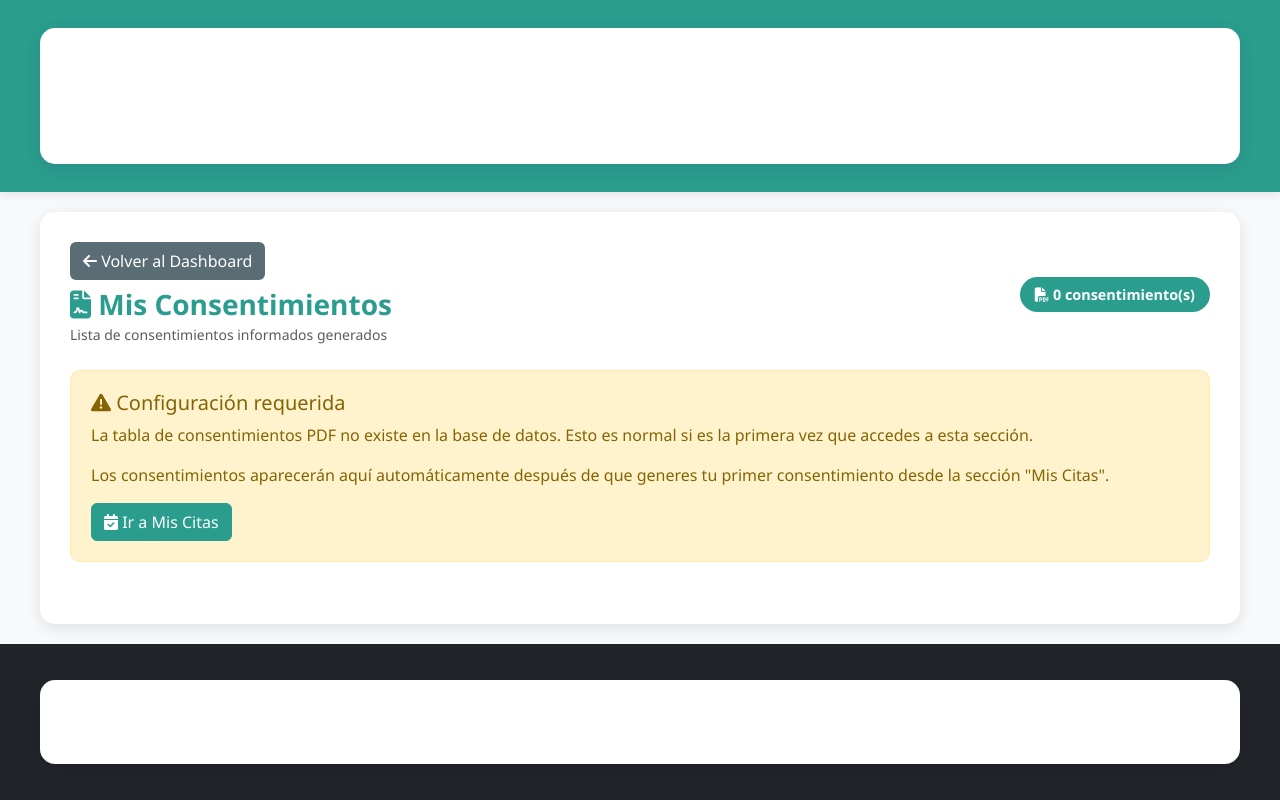
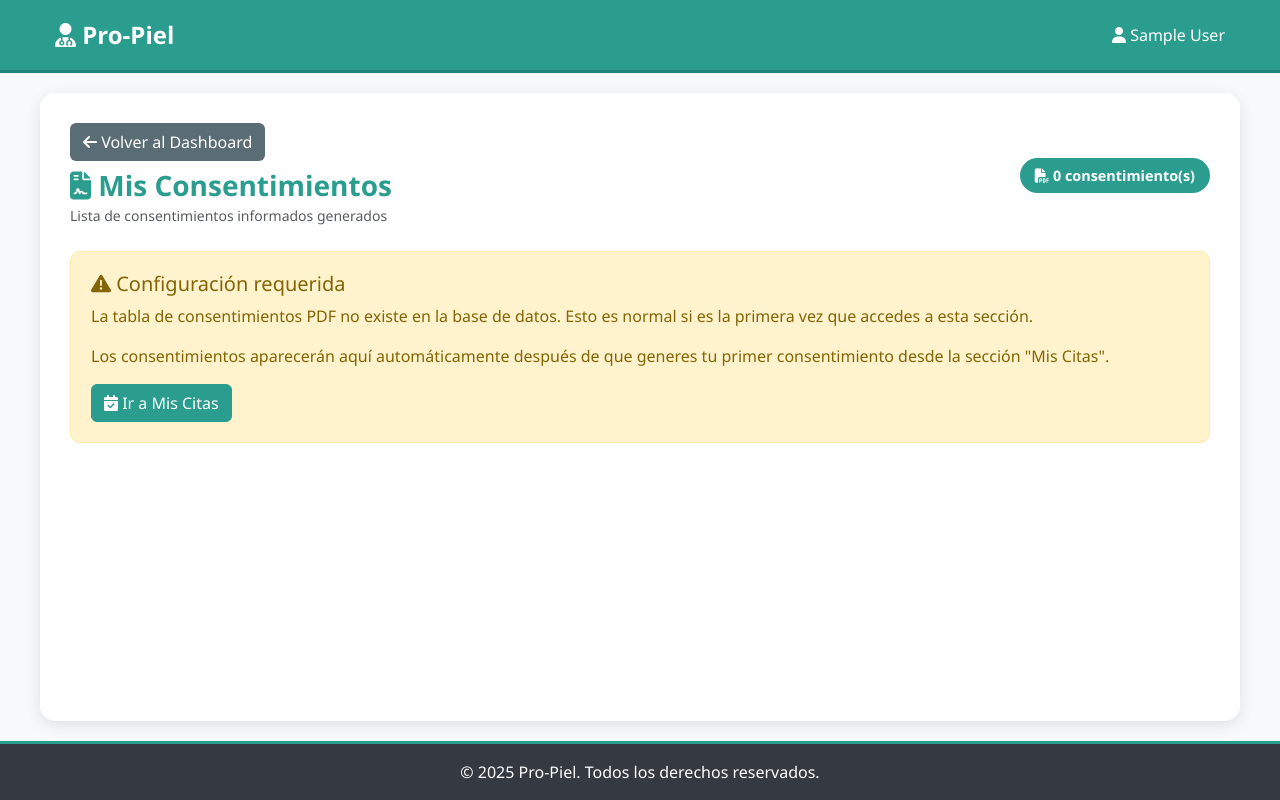
Before and after one commit to Lexisuriel/piel, a PHP site: page /tcpdf/dashboard/ver_consentimiento.php in a window 1280 px wide. Run offline with PHP 8.4, Linux system fonts and the light colour scheme; the visitor is signed in with stand-in values (Sample User, id 1); data that the repository does not hold is empty.

Commit message:
colorres

```diff
--- a/dashboard/ver_consentimiento.php
+++ b/dashboard/ver_consentimiento.php
@@ -64,38 +64,57 @@ if ($table_exists) {
             --primary-hover: #21867a;
         }
 
+        /* RESET Y ESTILOS BASE */
+        * {
+            margin: 0;
+            padding: 0;
+            box-sizing: border-box;
+        }
+
         body {
-            background-color: #f8f9fa;
+            background-color: #f8f9fa !important;
             font-family: 'Segoe UI', Tahoma, Geneva, Verdana, sans-serif;
             min-height: 100vh;
             display: flex;
             flex-direction: column;
         }
 
+        /* NAVBAR FORZADO */
         .navbar {
-            background-color: var(--primary-color) !important;
-            box-shadow: 0 2px 10px rgba(0,0,0,0.1);
-            z-index: 1000;
+            background-color: #2a9d8f !important;
+            background: #2a9d8f !important;
+            border-bottom: 3px solid #21867a !important;
+            padding: 12px 0 !important;
+            width: 100% !important;
+            position: relative !important;
+            z-index: 1000 !important;
+        }
+
+        .navbar-dark {
+            background-color: #2a9d8f !important;
         }
 
         .navbar-brand {
-            font-weight: 700;
-            font-size: 1.5rem;
+            font-weight: 700 !important;
+            font-size: 1.5rem !important;
+            color: white !important;
         }
 
         .navbar-text {
-            font-weight: 500;
+            font-weight: 500 !important;
+            color: white !important;
         }
 
-        .container {
+        /* CONTENEDOR PRINCIPAL */
+        .main-container {
             background: white;
             border-radius: 15px;
             padding: 30px;
             box-shadow: 0 4px 15px rgba(0,0,0,0.1);
             max-width: 1200px;
-            margin-top: 20px;
-            margin-bottom: 20px;
+            margin: 20px auto;
             flex: 1;
+            width: 100%;
         }
 
         h3 {
@@ -194,18 +213,41 @@ if ($table_exists) {
             margin: 0 2px;
         }
 
-        footer {
+        /* FOOTER FORZADO */
+        body > footer {
             background-color: #343a40 !important;
-            margin-top: auto;
-            width: 100%;
+            background: #343a40 !important;
+            color: white !important;
+            padding: 20px 0 !important;
+            margin-top: auto !important;
+            width: 100% !important;
+            position: relative !important;
+            border-top: 3px solid #2a9d8f !important;
+        }
+
+        .bg-dark {
+            background-color: #343a40 !important;
         }
 
         footer p {
-            margin-bottom: 0;
+            margin-bottom: 0 !important;
+            color: white !important;
+            font-size: 1rem !important;
+        }
+
+        /* CONTENEDOR FLUIDO PARA NAVBAR */
+        .navbar-container {
+            max-width: 1200px;
+            margin: 0 auto;
+            padding: 0 15px;
+            width: 100%;
+            display: flex;
+            justify-content: space-between;
+            align-items: center;
         }
 
         @media (max-width: 768px) {
-            .container {
+            .main-container {
                 padding: 15px;
                 margin-top: 10px;
             }
@@ -226,28 +268,30 @@ if ($table_exists) {
             .navbar-brand {
                 font-size: 1.2rem;
             }
+
+            .navbar-container {
+                padding: 0 10px;
+            }
         }
     </style>
 </head>
 <body>
-    <!-- Navbar Superior -->
-    <nav class="navbar navbar-expand-lg navbar-dark">
-        <div class="container-fluid">
-            <div class="container">
-                <a class="navbar-brand" href="../index.php">
-                    <i class="fas fa-user-md"></i> Pro-Piel
-                </a>
-                <div class="navbar-nav ms-auto">
-                    <span class="navbar-text text-white">
-                        <i class="fas fa-user"></i> <?= htmlspecialchars($nombre_usuario) ?>
-                    </span>
-                </div>
+    <!-- Navbar Superior - VERSIÓN SIMPLIFICADA -->
+    <nav class="navbar navbar-expand-lg navbar-dark" style="background-color: #2a9d8f !important; padding: 12px 0;">
+        <div class="navbar-container">
+            <a class="navbar-brand" href="../index.php" style="color: white !important;">
+                <i class="fas fa-user-md"></i> Pro-Piel
+            </a>
+            <div class="navbar-nav">
+                <span class="navbar-text" style="color: white !important;">
+                    <i class="fas fa-user"></i> <?= htmlspecialchars($nombre_usuario) ?>
+                </span>
             </div>
         </div>
     </nav>
 
     <!-- Contenido Principal -->
-    <div class="container">
+    <div class="main-container">
         <!-- Header -->
         <div class="d-flex justify-content-between align-items-center mb-4">
             <div>
@@ -361,10 +405,10 @@ if ($table_exists) {
         <?php endif; ?>
     </div>
 
-    <!-- Footer -->
-    <footer class="bg-dark text-white text-center py-3">
+    <!-- Footer - VERSIÓN SIMPLIFICADA -->
+    <footer class="bg-dark text-white text-center py-3" style="background-color: #343a40 !important; color: white !important;">
         <div class="container">
-            <p class="mb-0">&copy; 2025 Pro-Piel. Todos los derechos reservados.</p>
+            <p class="mb-0" style="color: white !important;">&copy; 2025 Pro-Piel. Todos los derechos reservados.</p>
         </div>
     </footer>
 
@@ -395,10 +439,26 @@ if ($table_exists) {
                 });
             });
 
-            // Verificar si los elementos existen
-            console.log('Navbar:', document.querySelector('.navbar'));
-            console.log('Footer:', document.querySelector('footer'));
-            console.log('Container:', document.querySelector('.container'));
+            // DIAGNÓSTICO EN CONSOLA
+            console.log('=== DIAGNÓSTICO NAVBAR Y FOOTER ===');
+            console.log('Navbar encontrado:', document.querySelector('.navbar'));
+            console.log('Footer encontrado:', document.querySelector('footer'));
+            console.log('Estilo navbar:', document.querySelector('.navbar')?.style.backgroundColor);
+            console.log('Estilo footer:', document.querySelector('footer')?.style.backgroundColor);
+
+            // Forzar estilos si es necesario
+            const navbar = document.querySelector('.navbar');
+            const footer = document.querySelector('footer');
+
+            if (navbar) {
+                navbar.style.backgroundColor = '#2a9d8f';
+                navbar.style.color = 'white';
+            }
+
+            if (footer) {
+                footer.style.backgroundColor = '#343a40';
+                footer.style.color = 'white';
+            }
         });
     </script>
 </body>
```
Also changed, not shown: consentimientos/consentimiento.php (+121 -10 lines).
